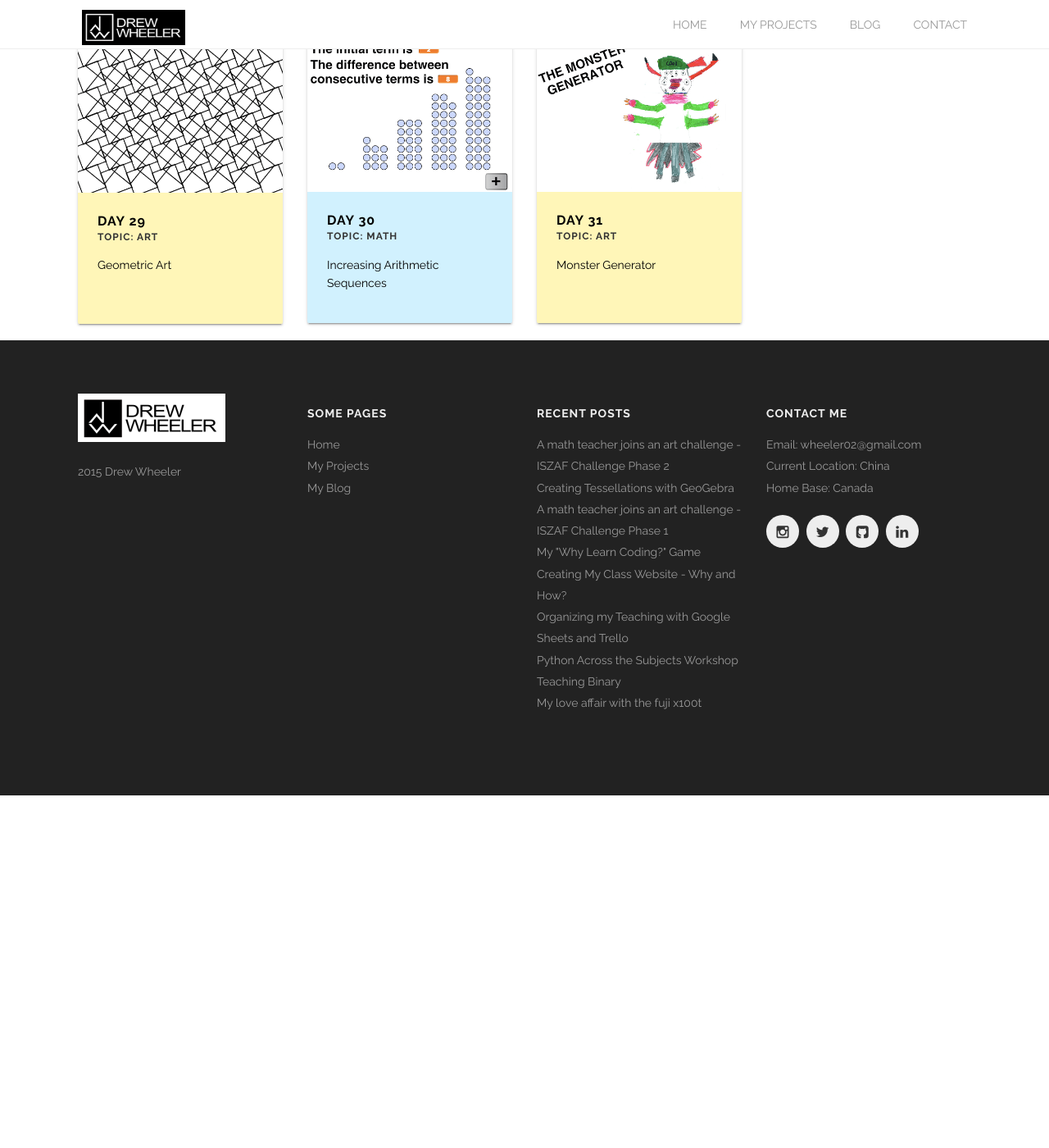
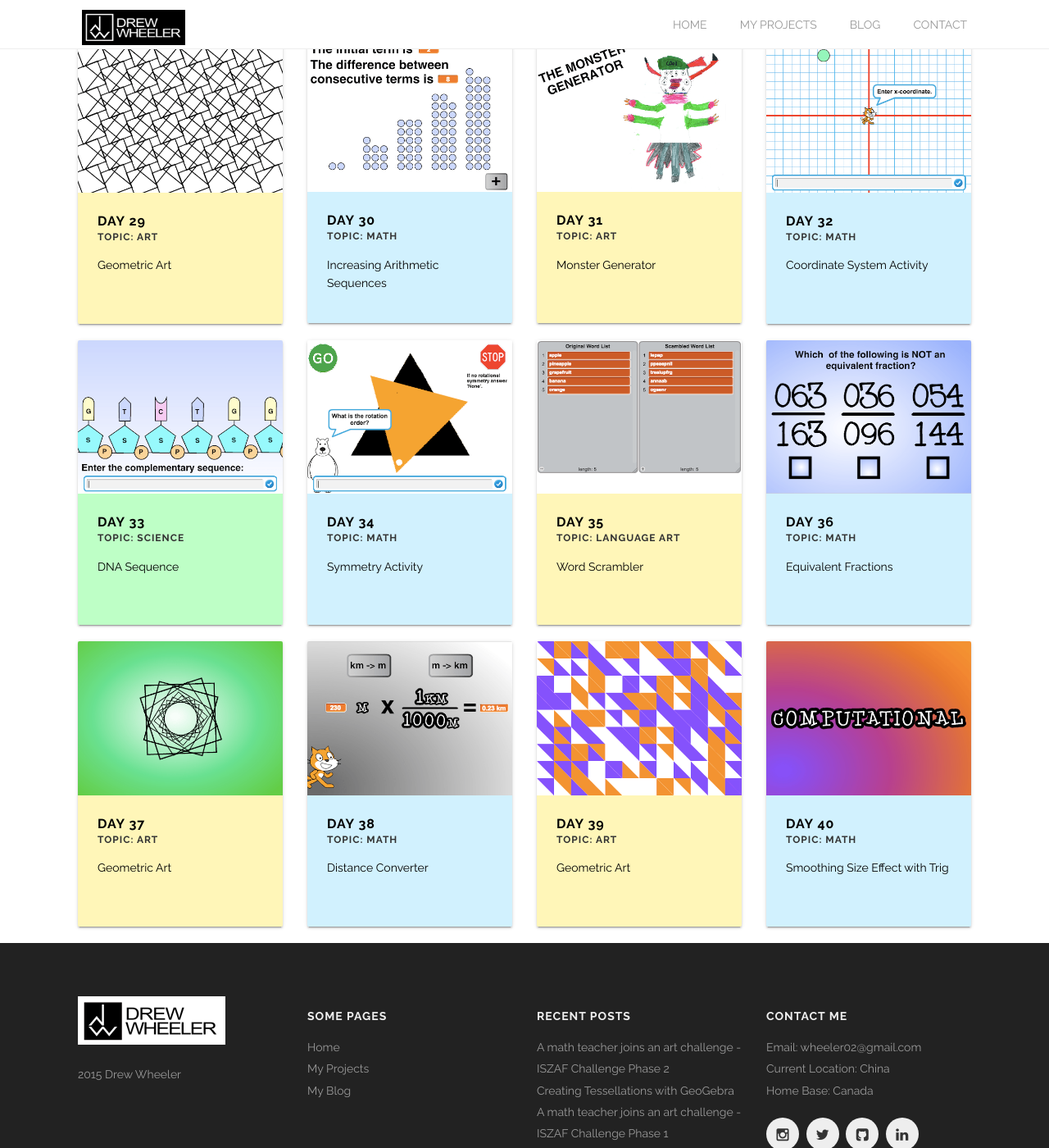
Before and after one commit to awheels/awheels.github.io, a Jekyll site: the page built from projects/connected_coding_challenge.html, in a window 1280 px wide and 1400 px high, scrolled down 2914 px. Shown: the whole window at 82% size. Built offline with Jekyll 4.4.1, drawn with Linux system fonts in a browser that asks for light colours; nearby versions of some CDN libraries; library files that are not in the unit come from our copies; before the commit the page ends 3884 px from its top, so only the background shows below that.

Commit message:
added day 31 to 40

```diff
--- a/projects/connected_coding_challenge.html
+++ b/projects/connected_coding_challenge.html
@@ -159,6 +159,54 @@ items:
     scratch_link: https://scratch.mit.edu/projects/222985436/
     color: fee21a4f
     end: 1
+  - day_num: 32
+    title: Coordinate System Activity
+    topic: Math
+    color: 38c4fa3b
+    scratch_link: https://scratch.mit.edu/projects/223624446/
+  - day_num: 33
+    title: DNA Sequence
+    topic: Science
+    color: 21fd3c4a
+    scratch_link: https://scratch.mit.edu/projects/223674112/
+  - day_num: 34
+    title: Symmetry Activity
+    topic: Math
+    color: 38c4fa3b
+    scratch_link: https://scratch.mit.edu/projects/173058980/
+  - day_num: 35
+    title: Word Scrambler
+    topic: Language Art
+    color: fee21a4f
+    scratch_link: https://scratch.mit.edu/projects/224298267/
+  - day_num: 36
+    title: Equivalent Fractions
+    topic: Math
+    scratch_link: https://scratch.mit.edu/projects/224210202/
+    color: 38c4fa3b
+    end: 1
+  - day_num: 37
+    title: Geometric Art
+    topic: Art
+    color: fee21a4f
+    scratch_link: https://scratch.mit.edu/projects/224180374/
+  - day_num: 38
+    title: Distance Converter
+    topic: Math
+    color: 38c4fa3b
+    scratch_link: https://scratch.mit.edu/projects/224896391/
+  - day_num: 39
+    title: Geometric Art
+    topic: Art
+    scratch_link: https://scratch.mit.edu/projects/223898996/
+    color: fee21a4f
+    end: 1
+  - day_num: 40
+    title: Smoothing Size Effect with Trig
+    topic: Math
+    scratch_link: https://scratch.mit.edu/projects/224983853/
+    color: 38c4fa3b
+    end: 1
 ---
 
 <div class='full' style="padding: 40px 0 0;">
```
Also changed, not shown: images/ConnectedCodingImages/Day32-min.png (added), images/ConnectedCodingImages/Day33-min.png (added), images/ConnectedCodingImages/Day34-min.png (added), images/ConnectedCodingImages/Day35-min.png (added), images/ConnectedCodingImages/Day36-min.png (added), images/ConnectedCodingImages/Day37-min.png (added), images/ConnectedCodingImages/Day38-min.png (added), images/ConnectedCodingImages/Day39-min.png (added), images/ConnectedCodingImages/Day40-min.png (added), 1 other file.
